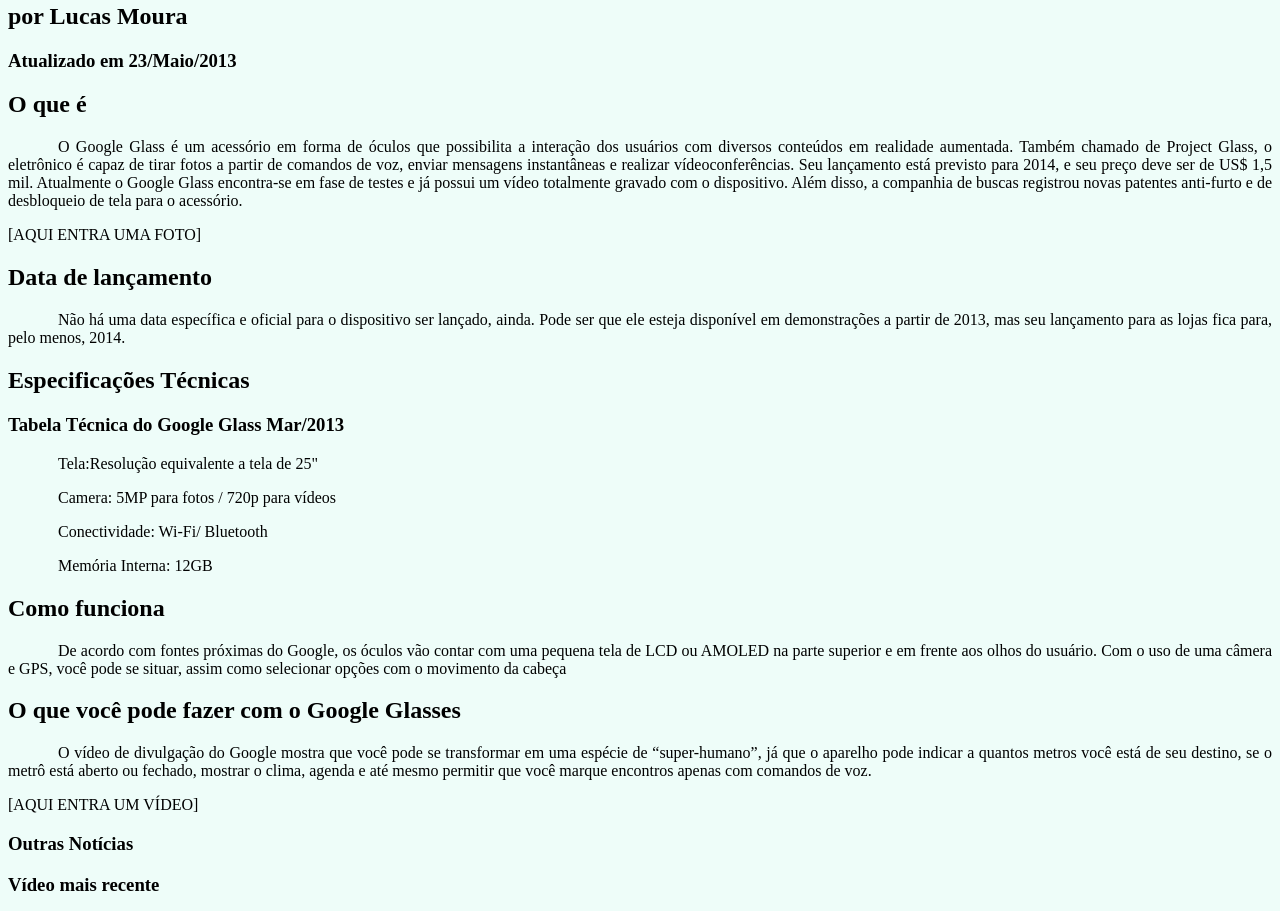
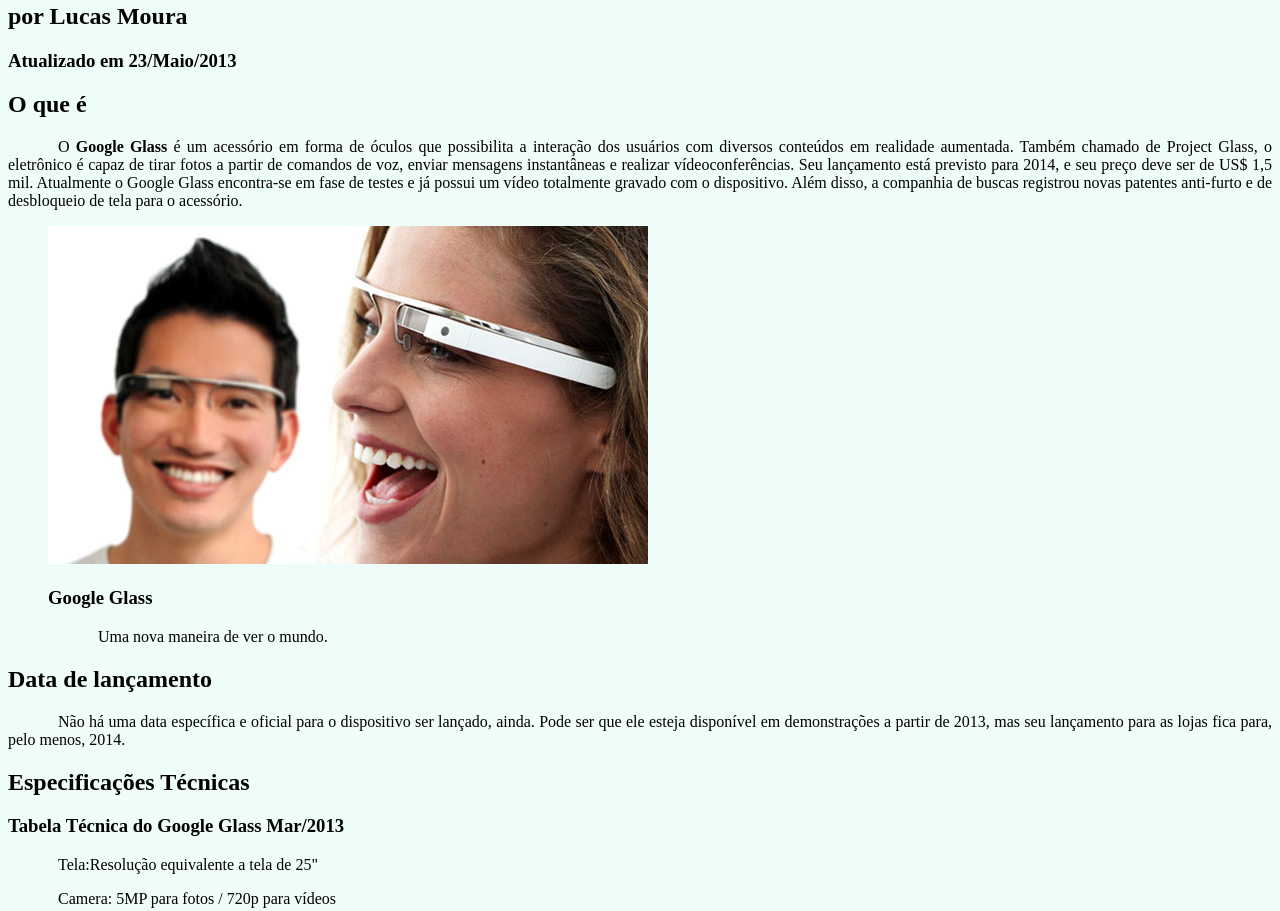
Before and after one commit to mouraolucas96/cursoweb, a plain HTML site: page index.html in a window 1280 px wide. Shown: the part 329-1240 px from the top of the page. Drawn offline with Linux system fonts and the light colour scheme.

Commit message:
aula 9 - Imagens

```diff
--- a/index.html
+++ b/index.html
@@ -45,14 +45,20 @@
         </hgroup>
 
         <h2>O que é</h2>
-        <p>O Google Glass é um acessório em forma de óculos que possibilita a interação dos usuários com diversos conteúdos
+        <p>O <span style="font-weight:900;">Google Glass</span> é um acessório em forma de óculos que possibilita a interação dos usuários com diversos conteúdos
         em realidade aumentada. Também chamado de Project Glass, o eletrônico é capaz de tirar fotos a partir de comandos
         de voz, enviar mensagens instantâneas e realizar vídeoconferências. Seu lançamento está previsto para 2014, e seu
         preço deve ser de US$ 1,5 mil. Atualmente o Google Glass encontra-se em fase de testes e já possui um vídeo
         totalmente gravado com o dispositivo. Além disso, a companhia de buscas registrou novas patentes anti-furto e de
         desbloqueio de tela para o acessório.</p>
 
-        [AQUI ENTRA UMA FOTO]
+        <figure>
+            <img src ="_imagens/glass-quadro-homem-mulher.jpg">
+            <figcaption>
+                <h3>Google Glass</h3>
+                <p>Uma nova maneira de ver o mundo.</p>
+            </figcaption>
+        </figure>
 
         <h2>Data de lançamento</h2>
         <p>Não há uma data específica e oficial para o dispositivo ser lançado, ainda. Pode ser que ele esteja disponível
```
